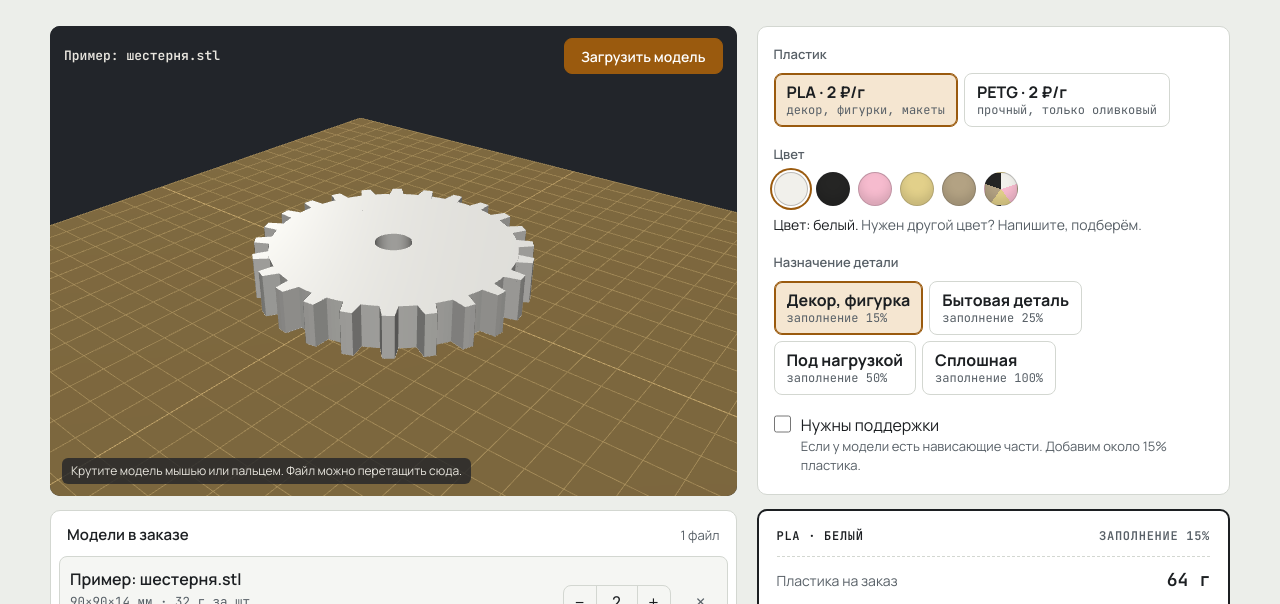
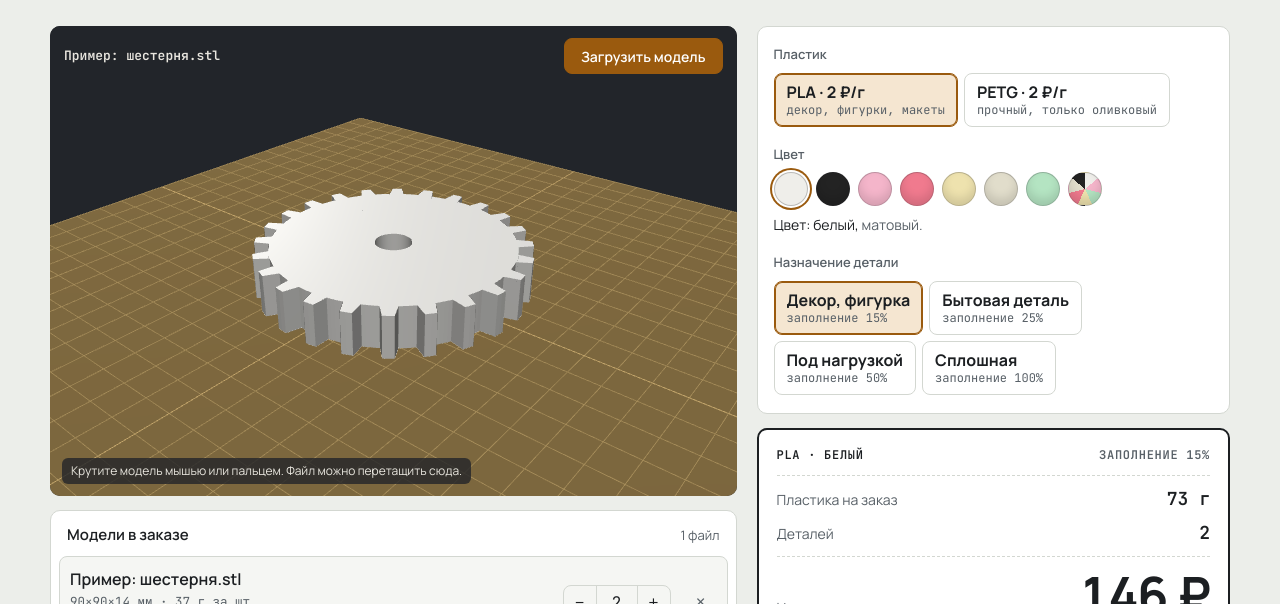
Before and after one commit to iNorD/3d-print, a plain HTML site: page index.html in a window 1280 px wide. Shown: the part 348-952 px from the top of the page. Drawn offline with Linux system fonts and the light colour scheme; a web font is replaced by a local one.

Commit message:
Палитра как на dj-cat, поддержки всегда входят в цену

```diff
--- a/index.html
+++ b/index.html
@@ -234,9 +234,6 @@ button, input, select { font: inherit; color: inherit; }
 .swatch input:focus-visible + span { outline: 2px solid var(--focus); outline-offset: 4px; }
 .color-name { font-size: 14px; }
 .color-name .muted { color: var(--muted); }
-.switch { display: flex; align-items: flex-start; gap: 10px; cursor: pointer; }
-.switch input { width: 18px; height: 18px; margin: 2px 0 0; accent-color: var(--accent); }
-.switch small { display: block; color: var(--muted); font-size: 13px; }
 
 /* Этикетка катушки */
 .spool { padding: 18px 18px 16px; display: grid; gap: 12px; border: 2px solid var(--ink); border-radius: var(--radius); background: var(--surface); }
@@ -335,12 +332,6 @@ button, input, select { font: inherit; color: inherit; }
           <legend class="group-title">Назначение детали</legend>
           <div class="seg" id="presets"></div>
         </fieldset>
-        <label class="switch" for="supports">
-          <input type="checkbox" id="supports">
-          <span>Нужны поддержки
-            <small>Если у модели есть нависающие части. Добавим около 15% пластика.</small>
-          </span>
-        </label>
       </form>
 
       <div class="spool" id="spool" aria-live="polite">
@@ -827,6 +818,7 @@ function makeGear(o) {
     printer: "Bambu Lab A1",
     buildMm: [256, 256, 256],
     waste: 0.03,
+    /* Пластик на поддержки всегда входит в оценку: покупатель обычно не знает, нужны ли они. */
     supports: 0.15,
     contactUrl: "https://www.avito.ru/user/88d523b1a30b04846ac75f1177f00899/profile",
     materials: [
@@ -839,19 +831,22 @@ function makeGear(o) {
       { id: "strong", name: "Под нагрузкой", infill: 0.5, shellMm: 1.6 },
       { id: "solid", name: "Сплошная", infill: 1, shellMm: 1.6 },
     ],
-    /* Катушки в наличии: ELEGOO матовый PLA, eSUN PLA+, ELEGOO PETG. */
+    /* Катушки в наличии: ELEGOO матовый PLA, eSUN PLA+, Cactus PLA Silk, ELEGOO PETG.
+       Названия и оттенки PLA те же, что на inord.github.io/dj-cat (подобраны по фото напечатанного). */
     colors: [
-      { id: "white", name: "белый", hex: "#F1F0EB", materials: ["PLA"] },
-      { id: "black", name: "чёрный", hex: "#252524", materials: ["PLA"] },
-      { id: "sakura", name: "розовая сакура", hex: "#F6BBCE", materials: ["PLA"] },
-      { id: "almond", name: "миндальный жёлтый", hex: "#E2D08A", materials: ["PLA"] },
-      { id: "khaki", name: "светлый хаки", hex: "#B3A283", materials: ["PLA"] },
+      { id: "white", name: "белый", hex: "#EFEEEA", finish: "матовый", materials: ["PLA"] },
+      { id: "black", name: "чёрный", hex: "#232323", finish: "матовый", materials: ["PLA"] },
+      { id: "sakura", name: "розовая сакура", hex: "#F4B5CA", finish: "матовый", materials: ["PLA"] },
+      { id: "silk-pink", name: "розовый шёлк", hex: "#F07A8E", finish: "шёлковый блеск", materials: ["PLA"] },
+      { id: "almond", name: "миндально-жёлтый", hex: "#EEE2AE", finish: "полуматовый", materials: ["PLA"] },
+      { id: "khaki", name: "светлый хаки", hex: "#E1DDCB", finish: "полуматовый", materials: ["PLA"] },
+      { id: "mint", name: "мятный", hex: "#B4E4C2", finish: "полуматовый", materials: ["PLA"] },
       { id: "olive", name: "оливковый", hex: "#808752", materials: ["PETG"] },
       { id: "mix", name: "микс", mix: true, materials: ["PLA"] },
     ],
   };
-  /* Цвета частей в превью для «микса». */
-  const MIX_PALETTE = ["#F1F0EB", "#F6BBCE", "#E2D08A", "#B3A283", "#252524"];
+  /* Цвета частей в превью для «микса»: все PLA из наличия, соседние заметно отличаются. */
+  const MIX_PALETTE = ["#EFEEEA", "#F4B5CA", "#B4E4C2", "#EEE2AE", "#F07A8E", "#E1DDCB", "#232323"];
   const UNIT_NAMES = { "1": "миллиметры", "10": "сантиметры", "25.4": "дюймы", "1000": "метры" };
 
   const $ = id => document.getElementById(id);
@@ -869,7 +864,6 @@ function makeGear(o) {
     color: "white",
     lastColor: { PLA: "white", PETG: "olive" },
     preset: "decor",
-    supports: false,
   };
   let uid = 0;
 
@@ -934,7 +928,7 @@ function makeGear(o) {
     const mat = material(), pr = preset();
     const opts = {
       shellMm: pr.shellMm, infill: pr.infill, density: mat.density,
-      extra: CFG.waste + (state.supports ? CFG.supports : 0),
+      extra: CFG.waste + CFG.supports,
     };
     /* Стенки считаются для каждого тела отдельно, иначе тонкая деталь получает лишний пластик. */
     const each = m.base.objStats.reduce((g, o) => g + estimateGrams(o.volume * s * s * s, o.area * s * s, opts), 0);
@@ -1018,7 +1012,7 @@ function makeGear(o) {
     for (const c of avail) {
       const l = document.createElement("label");
       l.className = "swatch";
-      l.title = c.name;
+      l.title = c.finish ? c.name + ", " + c.finish : c.name;
       l.innerHTML = '<input type="radio" name="color"><span></span>';
       const input = l.querySelector("input");
       input.id = "col-" + c.id; input.value = c.id; input.checked = c.id === state.color;
@@ -1038,10 +1032,9 @@ function makeGear(o) {
       b.textContent = "Цвет: микс. ";
       m.textContent = "Каждая часть модели печатается своим цветом из наличия PLA. Какую часть каким цветом, обсудим в сообщениях.";
     } else {
-      b.textContent = "Цвет: " + c.name + ". ";
-      m.textContent = state.material === "PETG"
-        ? "PETG сейчас есть только оливковый. Другие цвета есть в PLA."
-        : "Нужен другой цвет? Напишите, подберём.";
+      b.textContent = "Цвет: " + c.name + (c.finish ? ", " : ". ");
+      if (c.finish) m.textContent = c.finish + ".";
+      if (state.material === "PETG") m.textContent = "PETG сейчас есть только оливковый. Другие цвета есть в PLA.";
     }
     $("colorName").append(b, m);
   }
@@ -1129,7 +1122,7 @@ function makeGear(o) {
     const mat = material(), pr = preset();
     const t = totals();
     $("spoolMat").textContent = mat.name + " · " + color().name;
-    $("spoolSpec").textContent = "заполнение " + Math.round(pr.infill * 100) + "%" + (state.supports ? " · поддержки" : "");
+    $("spoolSpec").textContent = "заполнение " + Math.round(pr.infill * 100) + "%";
     $("grams").textContent = state.models.length ? grams(t.q.grams) : "0 г";
     $("pieces").textContent = num(t.pieces);
     if (!state.models.length) {
@@ -1177,7 +1170,7 @@ function makeGear(o) {
     });
     lines.push("");
     lines.push("Пластик: " + mat.name + ", цвет: " + (color().mix ? "микс (части разных цветов, распределение обсудим)" : color().name));
-    lines.push("Назначение: " + pr.name.toLowerCase() + " (заполнение " + Math.round(pr.infill * 100) + "%), поддержки: " + (state.supports ? "нужны" : "не нужны"));
+    lines.push("Назначение: " + pr.name.toLowerCase() + " (заполнение " + Math.round(pr.infill * 100) + "%)");
     lines.push("Всего пластика: около " + grams(t.q.grams));
     lines.push("Предварительная цена: " + rub(t.q.total));
     lines.push("");
@@ -1420,7 +1413,6 @@ function makeGear(o) {
       if (t.name === "material") { state.material = t.value; renderColors(); stagePaint(); }
       if (t.name === "preset") state.preset = t.value;
       if (t.name === "color") { state.color = t.value; state.lastColor[state.material] = t.value; stagePaint(); }
-      if (t.id === "supports") state.supports = t.checked;
       renderAll();
     });
     $("opts").addEventListener("submit", e => e.preventDefault());
```
